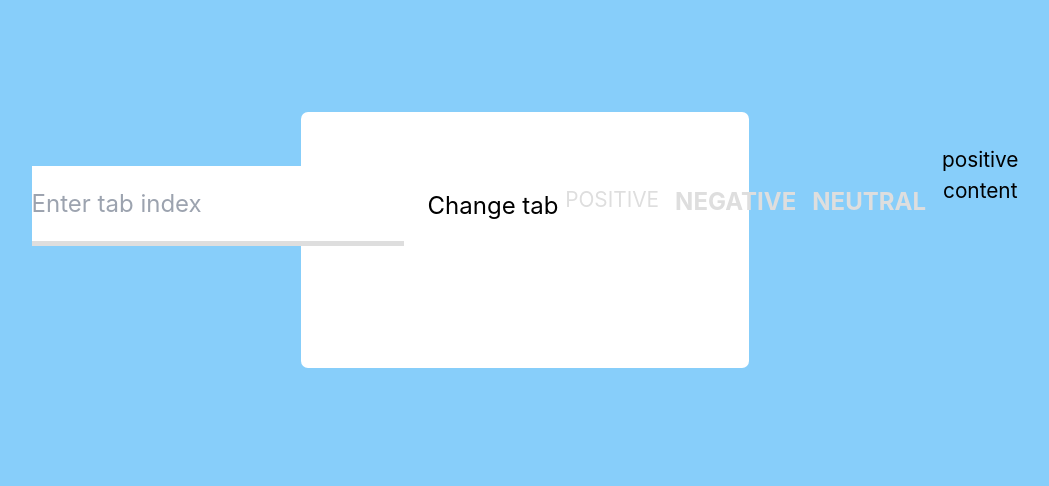
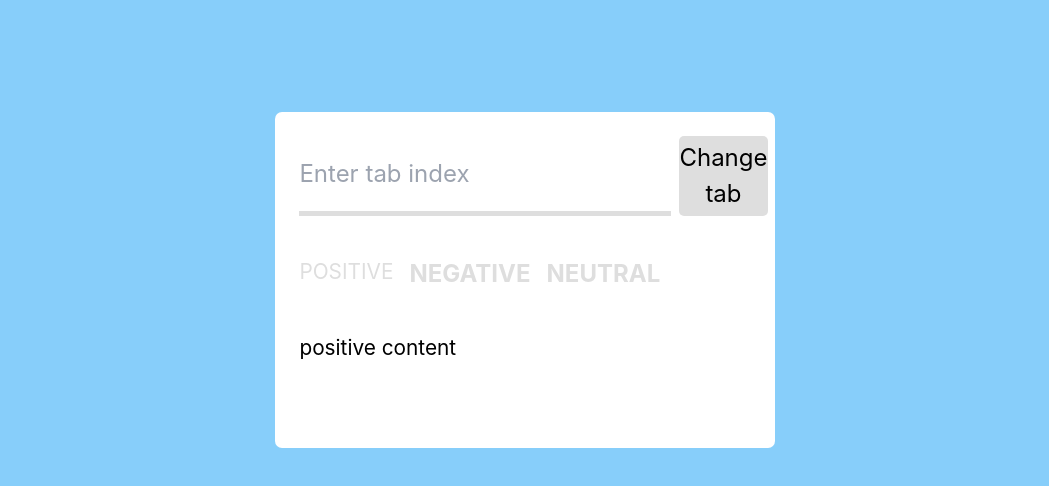
Before and after one commit to incredible92/reactLoops, a React (Create React App) app: page /loop1-step2 in a window 1280 px wide. Shown: the top 486 px of the page, without its empty margins (115-1164 px from the left). Built offline with nearby package versions, Linux system fonts and the light colour scheme.

Commit message:
feat: updates

```diff
--- a/src/components/LoopScreen/index.jsx
+++ b/src/components/LoopScreen/index.jsx
@@ -11,6 +11,11 @@ const Folders = () => {
         <Link to="/loop1-Step1">Loop1_Step1</Link>
         <Link to="/loop1-Step2">Loop1_Step2</Link>
         <Link to="/loop1-Step3">Loop1_Step3</Link>
+        <Link to="/loop1-Step4">Loop1_Step4</Link>
+        <Link to="/loop1-Step5">Loop1_Step5</Link>
+        <Link to="/loop1-Step6">Loop1_Step6</Link>
+        <Link to="/loop1-Step7">Loop1_Step7</Link>
+        <Link to="/loop1-Step8">Loop1_Step8</Link>
       </div>
     </div>
   )
--- a/src/components/loop1/Step1/Sort.jsx
+++ b/src/components/loop1/Step1/Sort.jsx
@@ -1,42 +1,38 @@
-import React,{useState} from 'react';
+import React, { useState } from "react";
 
-import './Sort.scss'
+import "./Sort.scss";
 
 function Sort() {
-
   const [changeIndex, setChangeIndex] = useState(0);
-  const sorts = "Sort by price, Sort by name, Sort by relevance".split(",")
-  const currentChange = sorts[changeIndex]
+  const sorts = "Sort by price, Sort by name, Sort by relevance".split(",");
+  const currentChange = sorts[changeIndex];
 
   return (
     <div className="App">
-
-<           div className="wrapper only-desktop">
-            {
-                sorts.map((sort, sortIndex) => {
-                 return(
+      <div className="wrapper only-desktop">
+        {sorts.map((sort, sortIndex) => {
+          return (
             <div className="sort">
               <span
-                          className={`button ${changeIndex===sortIndex? 'active' : ''}`}
+                className={`button ${
+                  changeIndex === sortIndex ? "active" : ""
+                }`}
                 onClick={() => setChangeIndex(sortIndex)}
-                          key={`sort-pnr ${sortIndex}`}>
+                key={`sort-pnr ${sortIndex}`}
+              >
                 {sort}
-
               </span>
             </div>
-        )
-      })
-    }
+          );
+        })}
       </div>
-                      <div className="wrapper only-mobile">
-                            <select className="only-mobile" >
-
+      {/* <div className="wrapper only-mobile">
+        <select className="only-mobile">
           <option value="price">Sort by price</option>
           <option value="name">Sort by name</option>
           <option value="rel">Sort by relevance</option>
-
         </select>
-                      </div>
+      </div> */}
     </div>
   );
 }
--- a/src/components/loop1/Step1/Sort.scss
+++ b/src/components/loop1/Step1/Sort.scss
@@ -14,7 +14,7 @@ html, body {
    .wrapper {
      display: flex;
      width: 40vw;
-     height: 4vh;
+    height: 20vh;
      margin: 10rem auto;
      border-radius: 7px;
      padding: 1.5rem;
@@ -23,8 +23,9 @@ html, body {
 
    .sort {
      width: 40rem;
+     margin-top: 1rem;
      height: 3rem;
-   border: 2px solid rgb(135,206,250);
+    border: 2px solid rgb(135,206,250);
 
 
    }
@@ -32,19 +33,21 @@ html, body {
    .button {
      display: flex;
      cursor: pointer;
+     justify-content: center;
      align-items: center;
      text-align: center;
      width: 10rem;
-     height: 3rem;
-     padding-left: 1rem;
+     height: 5rem;
+    padding: 2rem;
+
 
    }
    .button.active{
      background: #1E90FF;
    }
 
-   .only-mobile {
-     display: none;
-     border: 2px solid rgb(135,206,250);
-     width: 30rem;
+   span.button.active {
+    width: 10.4rem;
+    height: 2.75rem;
+
    }
--- a/src/components/loop1/Step2/Content.jsx
+++ b/src/components/loop1/Step2/Content.jsx
@@ -20,10 +20,10 @@ function Contents() {
 
     return(
      <div>
-      <div className="wrapper">
+      <div className="wrap">
         <form className="form-content" onSubmit={handleChange}>
             <input type="number" name="content"  placeholder="Enter tab index" />
-            <button className="button">Change tab</button>
+            <button className="btn">Change tab</button>
         </form>
 
         <div className="contents">
--- a/src/components/loop1/Step2/Content.scss
+++ b/src/components/loop1/Step2/Content.scss
@@ -13,31 +13,32 @@ body {
   text-align: center;
 }
 
-.wrapper {
-  padding: 2rem;
+.wrap {
+  padding: 1.5rem;
   margin: 7rem auto;
   text-align: center;
   justify-content: center;
-  width: 35vw;
-  height: 32vh;
+  width: 39vw;
+  height: 42vh;
   border-radius: 7px;
   background-color: white;
 }
 
 .form-content {
-  margin-top: 1.4rem;
   display: flex;
   height: 10vh;
 }
 
-.button {
-  width: 12vw;
+.btn {
+  background: #dedede;
+  width: 20vw;
   height: 10vh;
 }
 
 
 
  .form-content input {
+   width: 30vw;
   border: none;
   outline: none;
   font-size: 1.5rem;
```
Lines whose indentation alone changed are shown as unchanged.
